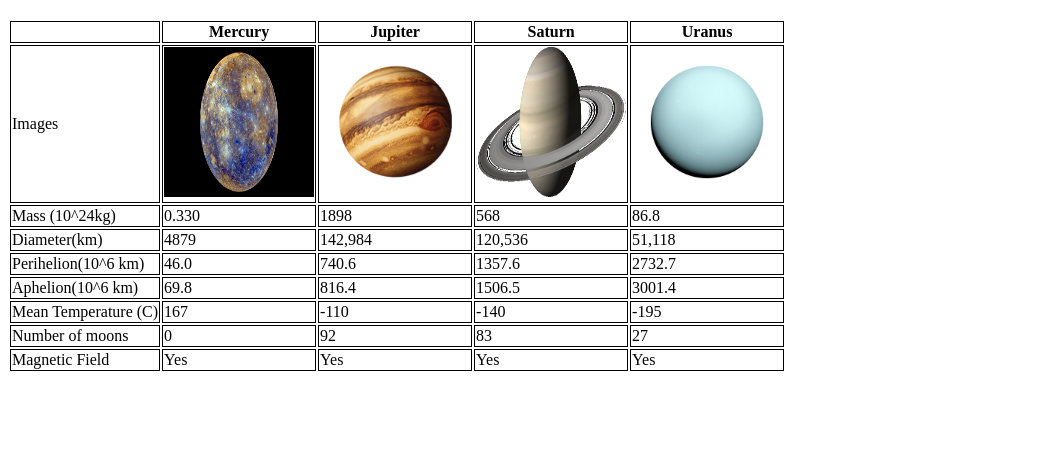
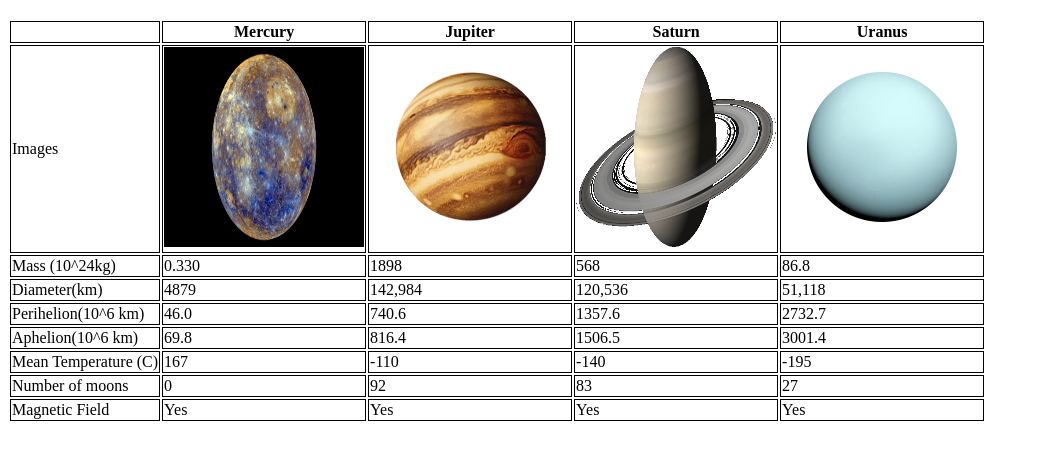
Before and after one commit to NathanielBudz/lab6, a plain HTML site: page index.html in a window 1280 px wide. Shown: the part 61-520 px from the top of the page, without its empty margins (0-1039 px from the left). Drawn offline with Linux system fonts and the light colour scheme.

Commit message:
Update style.css

```diff
--- a/css/style.css
+++ b/css/style.css
@@ -5,6 +5,10 @@ h1 {
 	color: red;
 }
 #planets img {
-	width: 150px;
-	height: 150px;
+	width: 200px;
+	height: 200px;
 }
+body {
+	background-image: plantetimages/space.png;
+	background-size: cover;
+}
```
